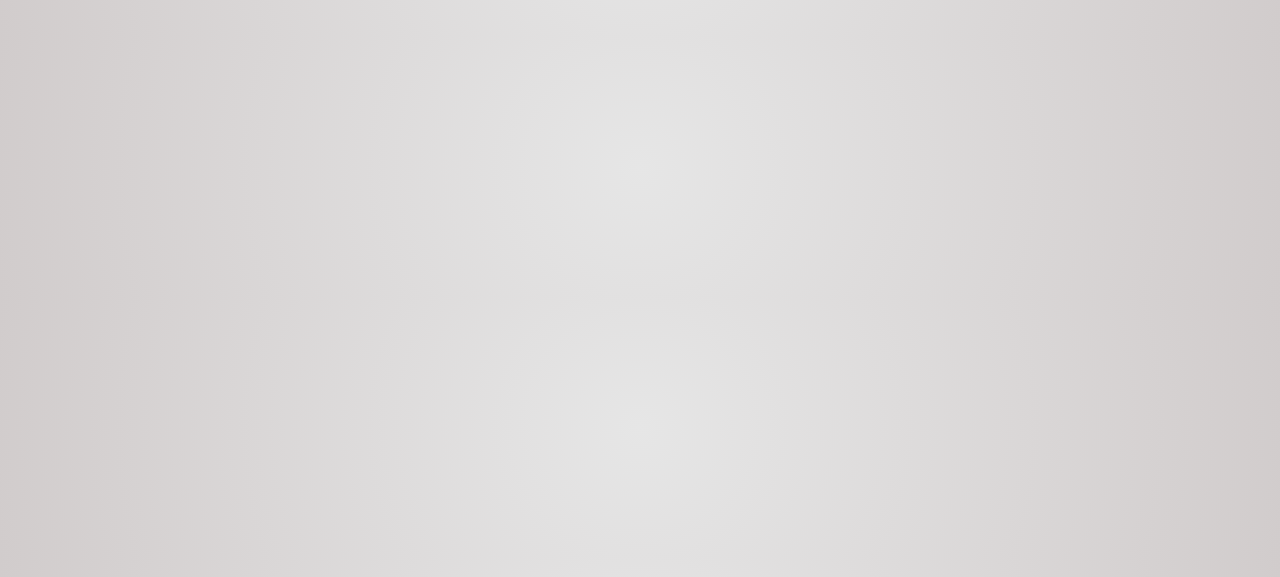
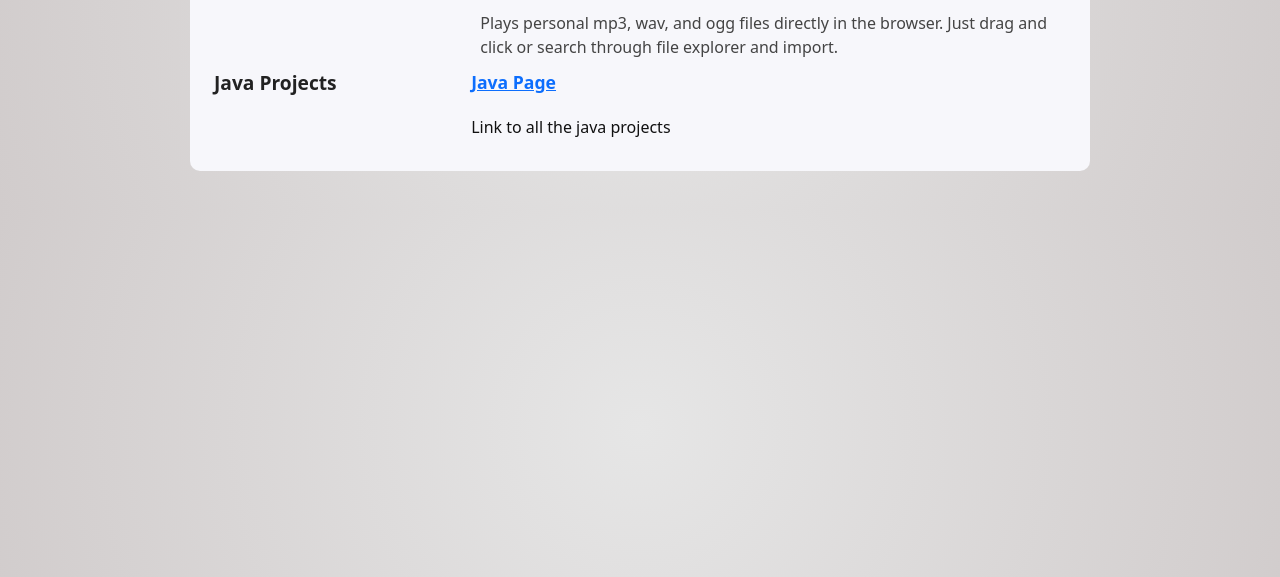
Before and after one commit to GhostlyCris/GhostlyCris.github.io, a plain HTML site: page Projects.html in a window 1280 px wide. Shown: the part 223-800 px from the top of the page. Drawn offline with nearby package versions, Linux system fonts and the light colour scheme.

Commit message:
Add files via upload

```diff
--- a/Projects.html
+++ b/Projects.html
@@ -20,16 +20,26 @@
 
     <div class="centered-heading">
   <h1 class="hero-subtitle">Projects</h1>
-
+    </div>
                     <p class="hero-description">
                     <div class="experience-section">
                       <div class="experience-row">
                         <div class="experience-left">
                           <div class="company-name">Mp3 Player</div>
-                          <div class="company-duration"></div>
+
                         </div>
                         <div class="experience-right">
                           <div class="job-title"><a href="mp3.html">Music Player</a></div>
+                          <div class="job-desc">Plays personal mp3, wav, and ogg files directly in the browser. Just drag and click or search through file explorer and import.
+                            </div>
+                          </div>
+                        </div>
+                        <div class="experience-row">
+                        <div class="experience-left">
+                          <div class="company-name">Java Projects</div></div>
+                        <div class="experience-right">
+                          <div class="job-title"> <a href="https://github.com/GhostlyCris/UT-Assignments/tree/main" target = "_blank">Java Page</a></div>
+                         Link to all the java projects</div>
                           <div class="job-desc">
                             </div>
                           </div>
```
